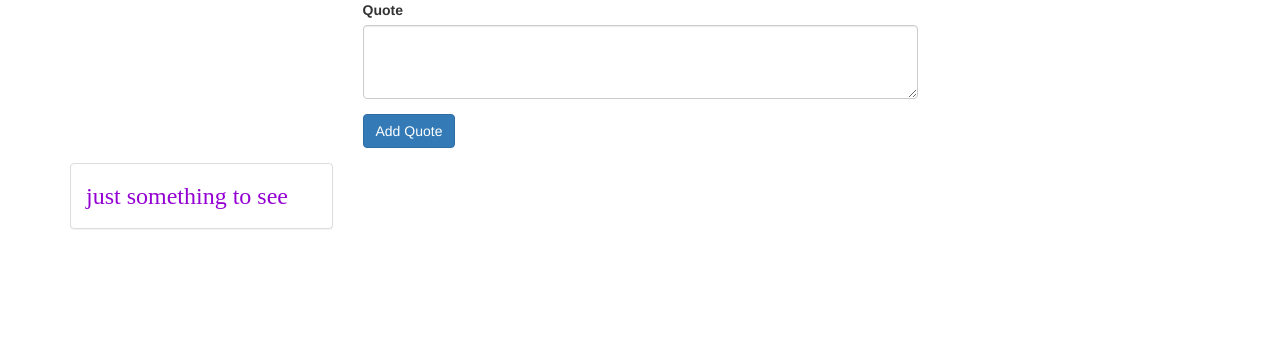
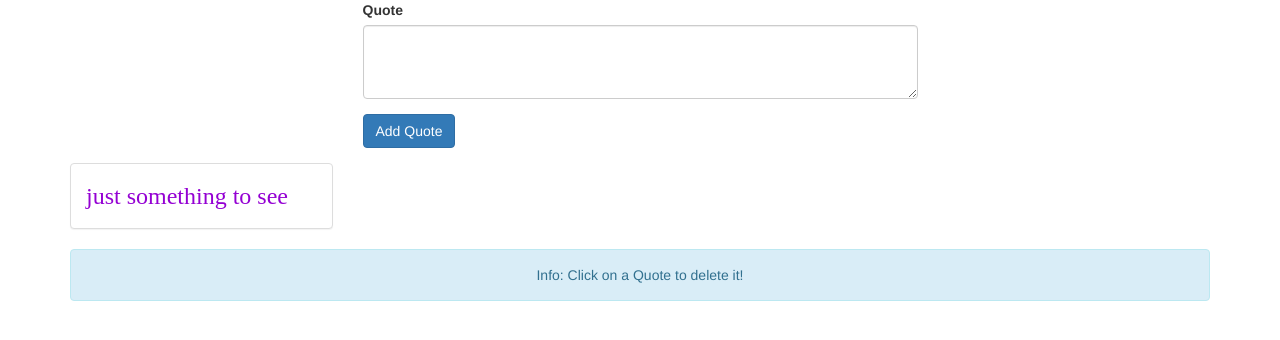
Before and after one commit to chrismcligeyo/quotes-vue-project, a Vue app: page / in a window 1280 px wide. Shown: the top 340 px of the page. Built offline with nearby package versions, Linux system fonts and the light colour scheme; a web font is replaced by a local one.

Commit message:
add info box

```diff
--- a/src/App.vue
+++ b/src/App.vue
@@ -3,6 +3,12 @@
     <app-new-quote @quoteAdded="newQuote"></app-new-quote><!--@quteadded is custom event created in Newquote-->
     <!--we are passing the Quote array to the QuoteGrid-->
       <app-quote-grid :quotes="quotes"></app-quote-grid><!--App.vue is parent. :quotes is prop set so as to communicate with child QuoteGrid which has props:['quotes']-->
+  <!--add info box-->
+    <div class="row">
+      <div class="col-sm-12 text-center">
+        <div class="alert alert-info">Info: Click on a Quote to delete it!</div>
+      </div>
+    </div>
   </div>
 </template>
 
```
